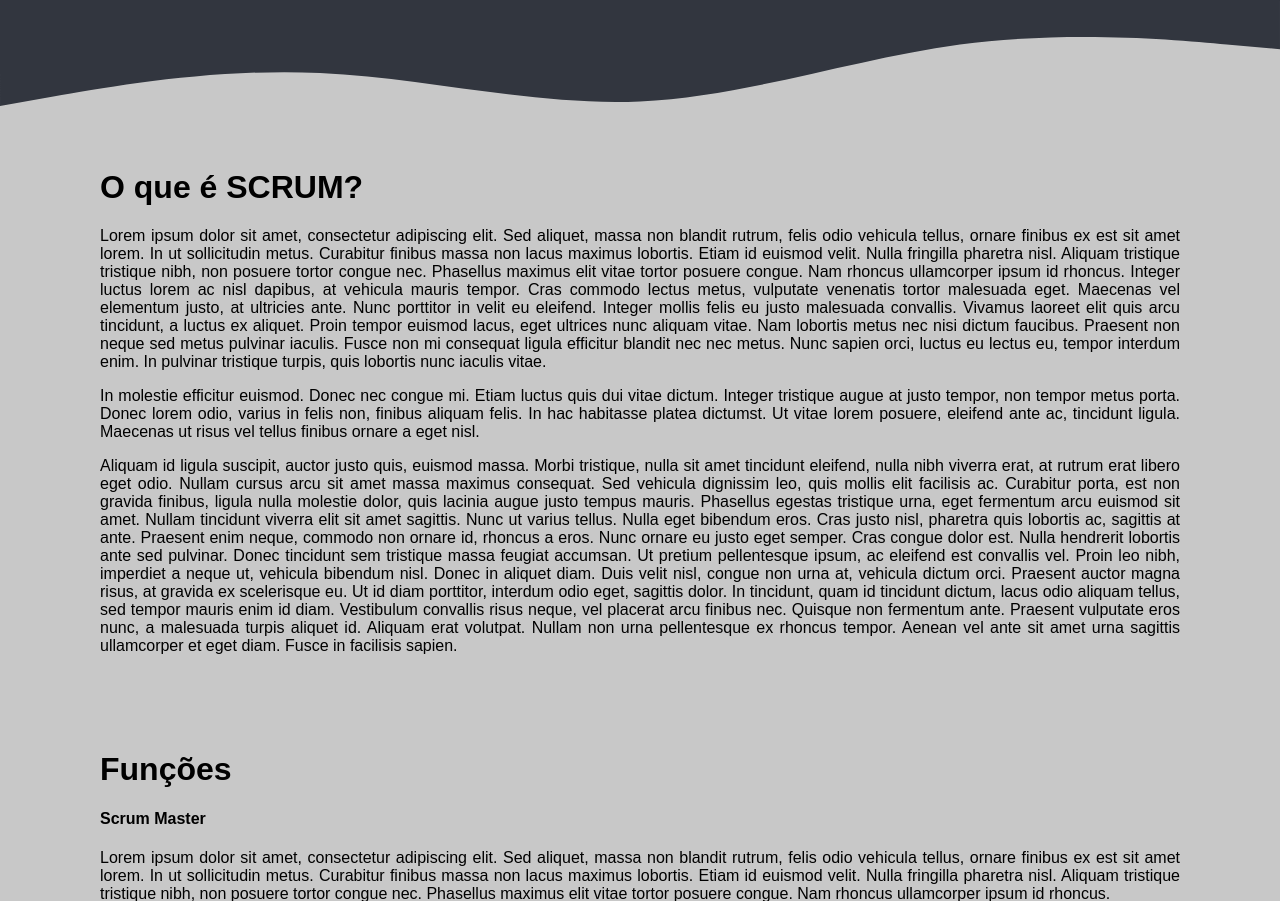
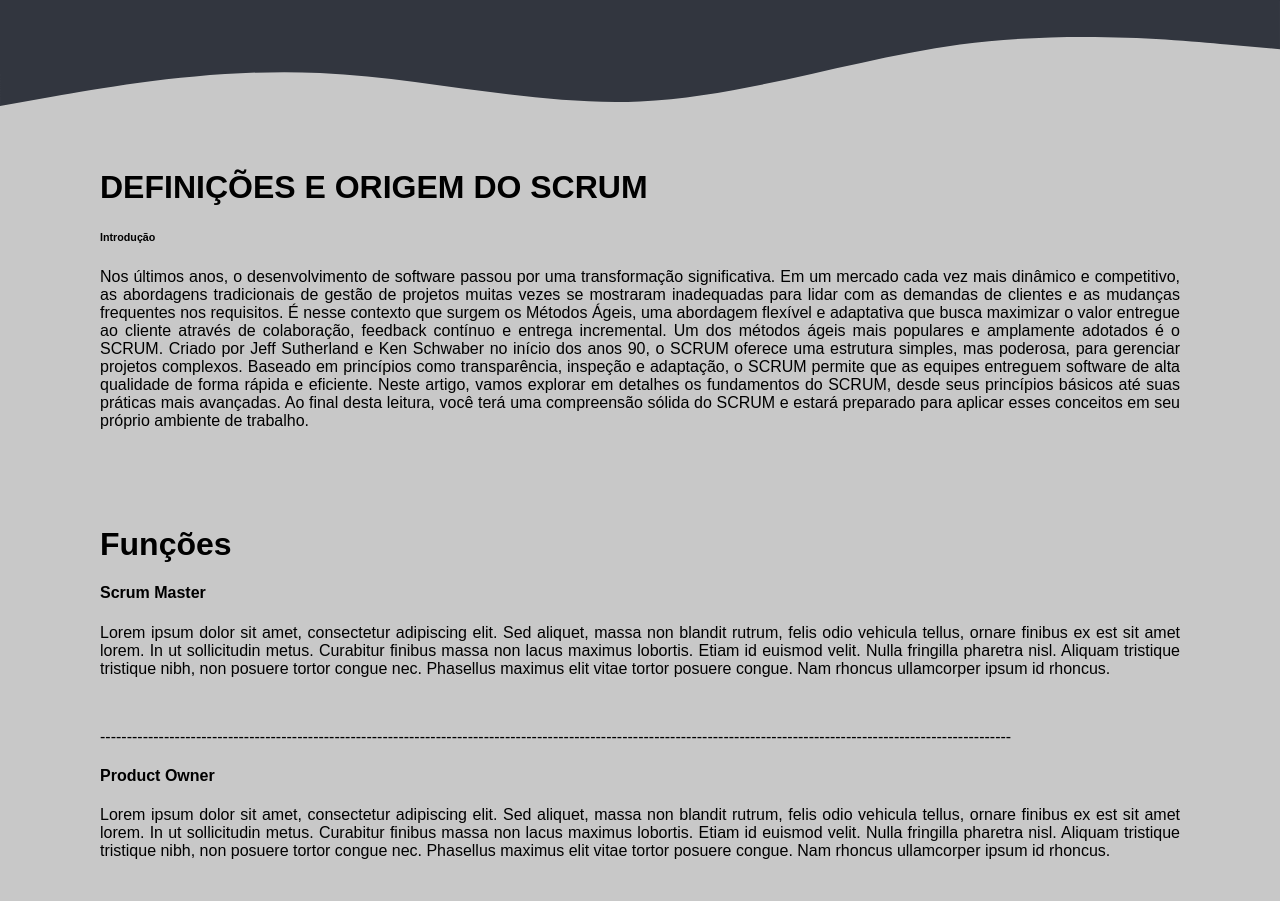
Before and after one commit to equipeAdalove/API-SEMESTRE1, a Flask app: page /mod_1 in a window 1280 px wide. Shown: the part 600-1501 px from the top of the page. Run offline with Flask 3, Linux system fonts and the light colour scheme; some web fonts are replaced.

Commit message:
Modificações

```diff
--- a/Flask/app/templates/mod_1.html
+++ b/Flask/app/templates/mod_1.html
@@ -94,7 +94,7 @@
 
 {% block content %}
         <div class="div2">
-            <img src="Imagens/imgcapitulos.png" width="500px" height="500" class="img">
+            <img src="{{ url_for('static', filename='img/Mod 1-capa') }}" width="500px" height="500" class="img">
             <h1 style="font-size: 5pc; position: absolute;top: 13pc; left:59px;"><font color="D6D6D6"> 1. INTRODUÇÃO</font></h1>
         </div>
         <div class="wave">
@@ -104,19 +104,14 @@
         <!-- curso -->
 
         <div class="divtext">
-            <h1> O que é SCRUM?</h1>
-
+            <h1> DEFINIÇÕES E ORIGEM DO SCRUM </h1>
+            <h6> Introdução </h6>
             <p>
-            Lorem ipsum dolor sit amet, consectetur adipiscing elit. Sed aliquet, massa non blandit rutrum, felis odio vehicula tellus, ornare finibus ex est sit amet lorem. In ut sollicitudin metus. Curabitur finibus massa non lacus maximus lobortis. Etiam id euismod velit. Nulla fringilla pharetra nisl. Aliquam tristique tristique nibh, non posuere tortor congue nec. Phasellus maximus elit vitae tortor posuere congue. Nam rhoncus ullamcorper ipsum id rhoncus. Integer luctus lorem ac nisl dapibus, at vehicula mauris tempor. Cras commodo lectus metus, vulputate venenatis tortor malesuada eget. Maecenas vel elementum justo, at ultricies ante. Nunc porttitor in velit eu eleifend. Integer mollis felis eu justo malesuada convallis. Vivamus laoreet elit quis arcu tincidunt, a luctus ex aliquet. Proin tempor euismod lacus, eget ultrices nunc aliquam vitae. Nam lobortis metus nec nisi dictum faucibus.
-
-            Praesent non neque sed metus pulvinar iaculis. Fusce non mi consequat ligula efficitur blandit nec nec metus. Nunc sapien orci, luctus eu lectus eu, tempor interdum enim. In pulvinar tristique turpis, quis lobortis nunc iaculis vitae.</p><p>In molestie efficitur euismod. Donec nec congue mi. Etiam luctus quis dui vitae dictum.
-
-            Integer tristique augue at justo tempor, non tempor metus porta. Donec lorem odio, varius in felis non, finibus aliquam felis. In hac habitasse platea dictumst. Ut vitae lorem posuere, eleifend ante ac, tincidunt ligula. Maecenas ut risus vel tellus finibus ornare a eget nisl.</p><p> Aliquam id ligula suscipit, auctor justo quis, euismod massa. Morbi tristique, nulla sit amet tincidunt eleifend, nulla nibh viverra erat, at rutrum erat libero eget odio. Nullam cursus arcu sit amet massa maximus consequat. Sed vehicula dignissim leo, quis mollis elit facilisis ac. Curabitur porta, est non gravida finibus, ligula nulla molestie dolor, quis lacinia augue justo tempus mauris.
-
-            Phasellus egestas tristique urna, eget fermentum arcu euismod sit amet. Nullam tincidunt viverra elit sit amet sagittis. Nunc ut varius tellus. Nulla eget bibendum eros. Cras justo nisl, pharetra quis lobortis ac, sagittis at ante. Praesent enim neque, commodo non ornare id, rhoncus a eros. Nunc ornare eu justo eget semper. Cras congue dolor est. Nulla hendrerit lobortis ante sed pulvinar. Donec tincidunt sem tristique massa feugiat accumsan. Ut pretium pellentesque ipsum, ac eleifend est convallis vel. Proin leo nibh, imperdiet a neque ut, vehicula bibendum nisl. Donec in aliquet diam.
-
-            Duis velit nisl, congue non urna at, vehicula dictum orci. Praesent auctor magna risus, at gravida ex scelerisque eu. Ut id diam porttitor, interdum odio eget, sagittis dolor. In tincidunt, quam id tincidunt dictum, lacus odio aliquam tellus, sed tempor mauris enim id diam. Vestibulum convallis risus neque, vel placerat arcu finibus nec. Quisque non fermentum ante. Praesent vulputate eros nunc, a malesuada turpis aliquet id. Aliquam erat volutpat. Nullam non urna pellentesque ex rhoncus tempor. Aenean vel ante sit amet urna sagittis ullamcorper et eget diam. Fusce in facilisis sapien.
+                Nos últimos anos, o desenvolvimento de software passou por uma transformação significativa. Em um mercado cada vez mais dinâmico e competitivo, as abordagens tradicionais de gestão de projetos muitas vezes se mostraram inadequadas para lidar com as demandas de clientes e as mudanças frequentes nos requisitos. É nesse contexto que surgem os Métodos Ágeis, uma abordagem flexível e adaptativa que busca maximizar o valor entregue ao cliente através de colaboração, feedback contínuo e entrega incremental.
+                Um dos métodos ágeis mais populares e amplamente adotados é o SCRUM. Criado por Jeff Sutherland e Ken Schwaber no início dos anos 90, o SCRUM oferece uma estrutura simples, mas poderosa, para gerenciar projetos complexos. Baseado em princípios como transparência, inspeção e adaptação, o SCRUM permite que as equipes entreguem software de alta qualidade de forma rápida e eficiente.
+                Neste artigo, vamos explorar em detalhes os fundamentos do SCRUM, desde seus princípios básicos até suas práticas mais avançadas. Ao final desta leitura, você terá uma compreensão sólida do SCRUM e estará preparado para aplicar esses conceitos em seu próprio ambiente de trabalho.
             </p>
+            <img src="{{ url_for('static', filename='img/Mod 1-introdução') }}" width="500px" height="500" class="img">
         </div>
         <div class="funcoes">
             <h1> Funções </h1>
```
Also changed, not shown: Flask/README.md (renamed from README.md), Flask/app/static/imgs/Mod 1-Fundamentos.png (added), Flask/app/static/imgs/Mod 1-capa.png (added), Flask/app/static/imgs/Mod 1-introdução.png (added), Flask/app/static/imgs/Mod1-valores.png (added).
